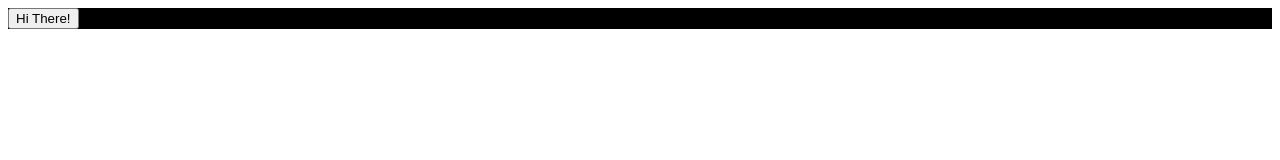
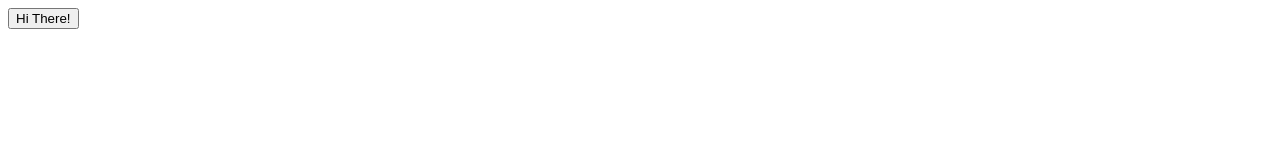
Before and after one commit to FARHAN-BHAT-88/Cybertise, a plain HTML site: page index.html in a window 1280 px wide. Drawn offline with Linux system fonts and the light colour scheme.

Commit message:
index.html

```diff
--- a/index.html
+++ b/index.html
@@ -5,7 +5,7 @@
     </title>
     <style>
       .abc{
-        background-color: black
+        button-color: black
       }
     </style>
   </head>
```
